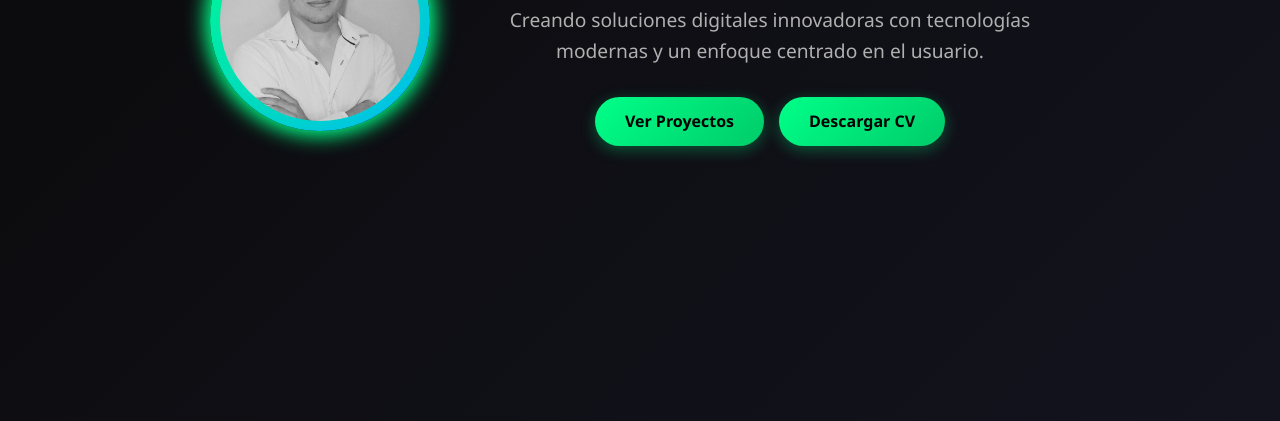
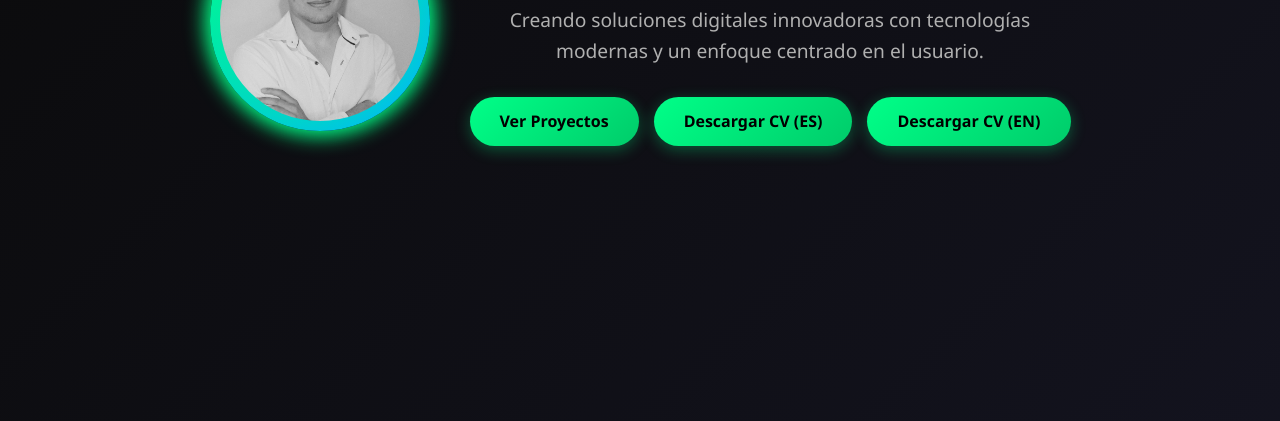
Before and after one commit to LucianoGF-dev/portafolio-web, a plain HTML site: page index.html in a window 1280 px wide. Shown: the part 379-800 px from the top of the page. Drawn offline with nearby package versions, Linux system fonts and the light colour scheme.

Commit message:
Agregar botones para diferentes tipos de cv.
Ambas versiones del cv se pueden descargar a través de un nuevo botón.

```diff
--- a/index.html
+++ b/index.html
@@ -44,14 +44,20 @@
                 <p>Creando soluciones digitales innovadoras con tecnologías modernas y un enfoque centrado en el usuario.</p>
 
                 <div class="hero-buttons">
-                    <a href="#projects" class="btn">Ver Proyectos</a>
+    <a href="#projects" class="btn">Ver Proyectos</a>
 
-                    <a href="Luciano-Guerrero-CV.pdf"
-                       class="btn btn-secondary"
-                       download>
-                       Descargar CV
-                    </a>
-                </div>
+    <a href="Luciano-Guerrero-CV-ES.pdf"
+       class="btn btn-secondary"
+       download>
+       Descargar CV (ES)
+    </a>
+
+    <a href="Luciano-Guerrero-CV-EN.pdf"
+       class="btn btn-secondary"
+       download>
+       Descargar CV (EN)
+    </a>
+</div>
 
             </div>
         </div>
```
Also changed, not shown: 3 other files.
